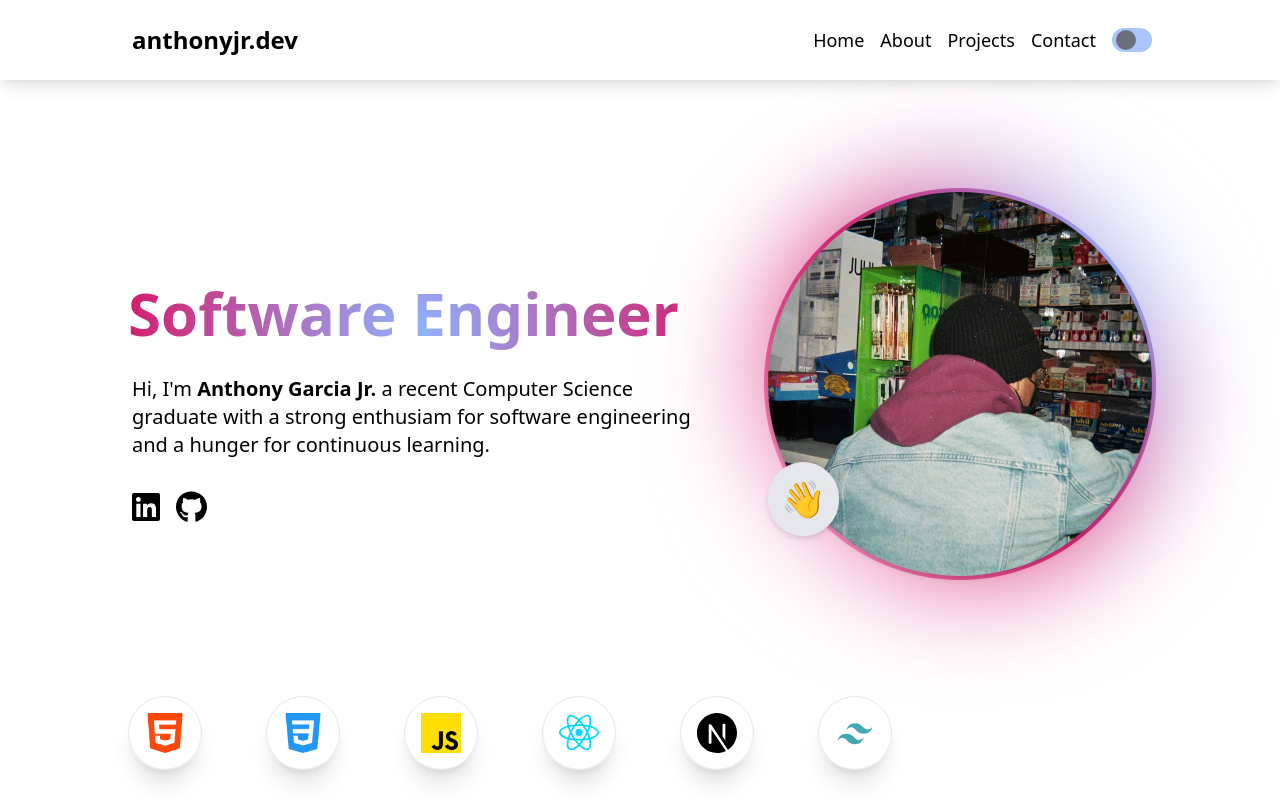
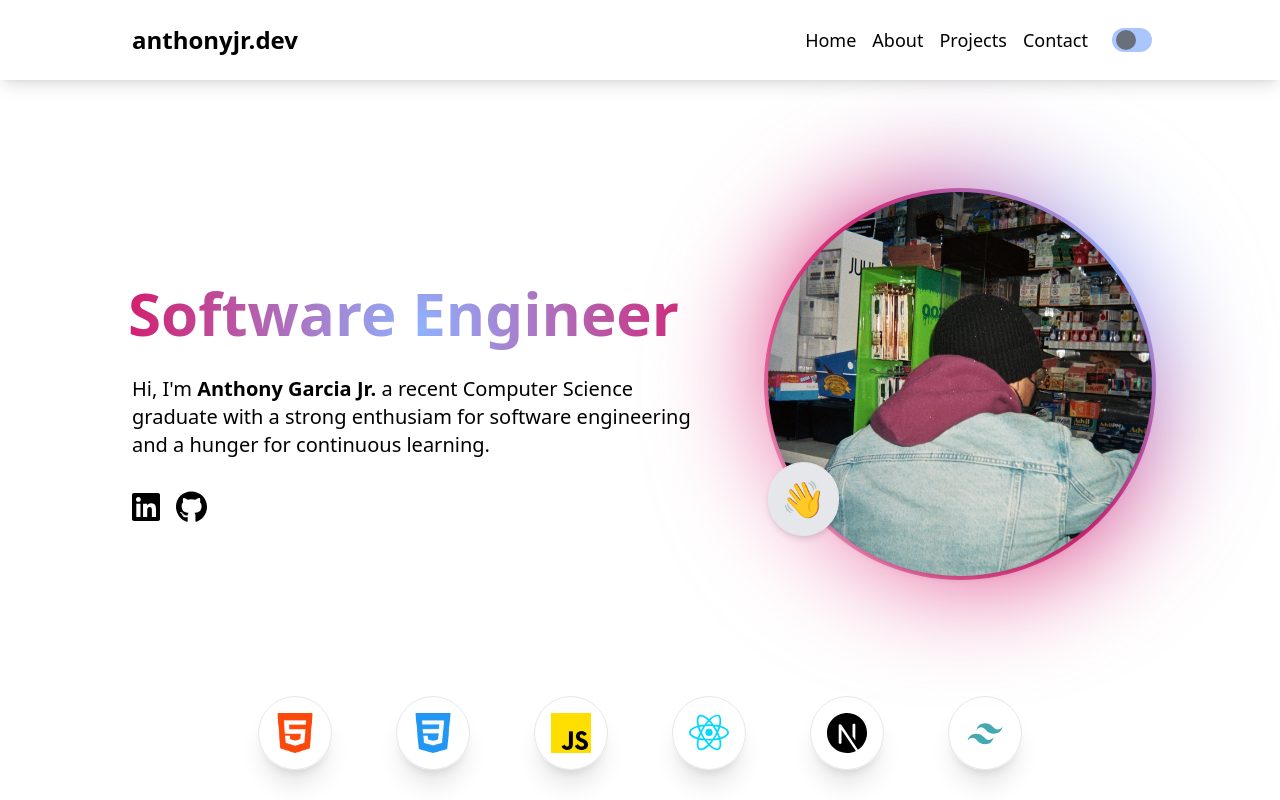
Before and after one commit to AyjayJr/portfolio, a Next.js app: page / in a window 1280 px wide. Shown: the top 800 px of the page. Built offline with nearby package versions, Linux system fonts and the light colour scheme.

Commit message:
fixed bug with multiple dark mode buttons being rendered on different screen sizes

```diff
--- a/app/layout.jsx
+++ b/app/layout.jsx
@@ -10,7 +10,7 @@ export const metadata = {
 
 const layout = ({ children }) => {
 	return (
-		<html lang="en" className="scroll-smooth">
+		<html lang="en">
 			<body className="bg-bg max-w-screen container mt-48 mx-auto max-w-5xl">
 				{children}
 			</body>
--- a/app/page.jsx
+++ b/app/page.jsx
@@ -1,16 +1,30 @@
+"use client"
+
 import Nav from "@/components/Nav"
+import ModalMenu from "@/components/ModalMenu"
 import Hero from "@/components/Hero"
 import About from "@/components/About"
 import Projects from "@/components/Projects"
 import Contact from "@/components/Contact"
 import Footer from "@/components/Footer"
 
+import { useState } from "react"
+import { createPortal } from "react-dom"
+
 const Home = () => {
+  const [isMenuOpen, setIsMenuOpen] = useState(false);
+
+  const openMenu = () => { setIsMenuOpen(prev => !prev)}
+
 	return (
 		<>
       <header className="dark:bg-dark_bg dark:shadow-accent bg-bg py-6 fixed top-0 left-0 right-0 shadow-lg z-10">
-				<Nav />
+				<Nav clickHandler={openMenu} />
 			</header>
+      {createPortal(
+        <ModalMenu menuOpen={isMenuOpen} clickHandler={openMenu} />,
+        document.body
+      )}
 			<main>
 				<Hero id="#" />
 				<About id="about" />
--- a/components/Hero.jsx
+++ b/components/Hero.jsx
@@ -7,7 +7,7 @@ import { motion } from "framer-motion"
 
 const TechIcon = ({ src }) => {
   return (
-    <div className="dark:bg-secondary hover:scale-125 shadow-xl rounded-full border border-gray-200">
+    <div className="dark:bg-secondary transition-transform ease-in-out hover:scale-125 shadow-xl rounded-full border border-gray-200">
       <Image
         className="inline m-4"
         src={src}
@@ -75,7 +75,7 @@ const Hero = ({ id }) => {
           </div>
 				</div>
 			</div>
-			<div className="mx-auto flex flex-wrap items-center justify-center lg:justify-start gap-16">
+			<div className="flex flex-wrap items-center justify-center gap-16">
         {images.map((image) => <TechIcon src={image} key={Math.random()}/>)}
 			</div>
 		</div>
--- /dev/null
+++ b/components/ModalMenu.jsx
@@ -0,0 +1,12 @@
+"use client"
+import FontAwesomeIcon from "@fortawesome/react-fontawesome"
+
+const ModalMenu = ({ menuOpen, clickHandler}) => {
+  return (
+    <div className={`${menuOpen ? "left-0" : "left-[-100%]"} dark:bg-dark_bg bg-bg transition-all ease-in-out fixed top-0 w-full h-full z-50`}>
+      <button className="relative left-[95%] top-6"onClick={clickHandler}>&#x2716;</button>
+    </div>
+  )
+}
+
+export default ModalMenu
--- a/components/Nav.jsx
+++ b/components/Nav.jsx
@@ -1,25 +1,21 @@
 "use client"
 import DarkModeButton from "@/components/DarkModeButton"
 
-const Nav = () => {
-
-  const openMenu = () => {}
-
+const Nav = ({ clickHandler }) => {
 	return (
-    <nav className="container mx-auto max-w-5xl flex flex-row justify-between items-center">
+    <nav className="container relative mx-auto max-w-5xl flex flex-row justify-between items-center">
       <ul className="ml-1 text-2xl ">
 				<li><strong>anthonyjr.dev</strong></li>
 			</ul>
-			<ul className="hidden md:flex flex-row items-center space-x-4 text-lg">
+			<ul className="hidden md:flex flex-row items-center space-x-4 text-lg mr-16 ">
         <li key={1} className="dark:hover:text-dark_accent text hover:text-accent"><a href="#">Home</a></li>
         <li key={2} className="dark:hover:text-dark_accent hover:text-accent"><a href="#about">About</a></li>
         <li key={3} className="dark:hover:text-dark_accent hover:text-accent"><a href="#projects">Projects</a></li>
         <li key={4} className="dark:hover:text-dark_accent hover:text-accent"><a href="#contact">Contact</a></li>
-       <DarkModeButton />
 			</ul>
-      <div className="flex items-center md:hidden">
+      <button onClick={clickHandler} className="mr-3 text-2xl md:hidden">&#9776;</button>
+      <div className="absolute right-12 md:right-0">
         <DarkModeButton />
-        <button onClick={openMenu} className="ml-5 mr-3 text-2xl">&#9776;</button>
       </div>
 		</nav>
 	)
--- a/components/Projects.jsx
+++ b/components/Projects.jsx
@@ -50,6 +50,7 @@ const Projects = ({ id }) => {
             alt="project image"
             style={{ objectFit: "contain" }}
             fill
+            sizes="100%"
           />
         </motion.div>
         <motion.div
@@ -93,6 +94,7 @@ const Projects = ({ id }) => {
             alt="project image"
             style={{ objectFit: "contain" }}
             fill
+            sizes="100%"
           />
         </motion.div>
         <motion.div
@@ -136,6 +138,7 @@ const Projects = ({ id }) => {
             alt="project image"
             style={{ objectFit: "contain" }}
             fill
+            sizes="100%"
           />
         </motion.div>
         <motion.div
--- a/styles/globals.css
+++ b/styles/globals.css
@@ -14,6 +14,10 @@
   syntax: "<angle>";
   initial-value: 0deg;
   inherits: false;
+}
+
+html {
+  scroll-behavior: smooth;
 }
 
 .dark {
```
